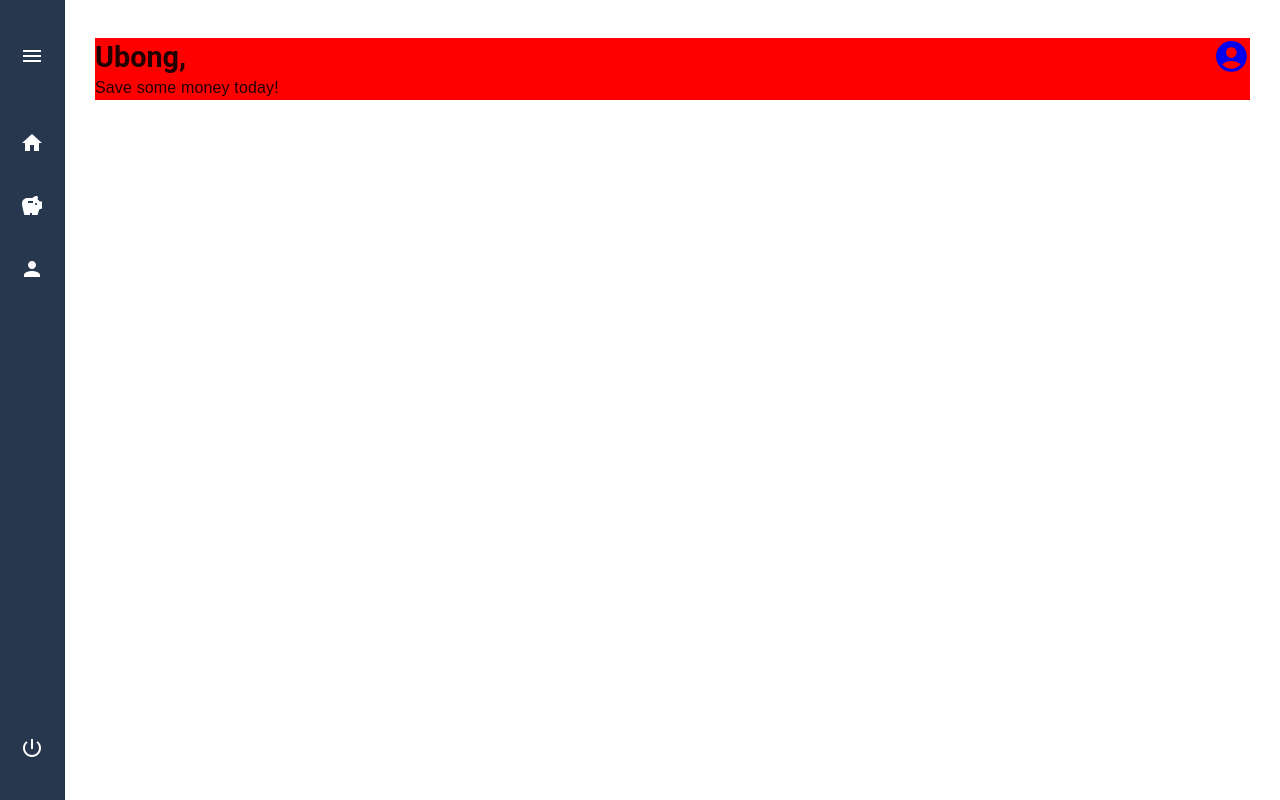
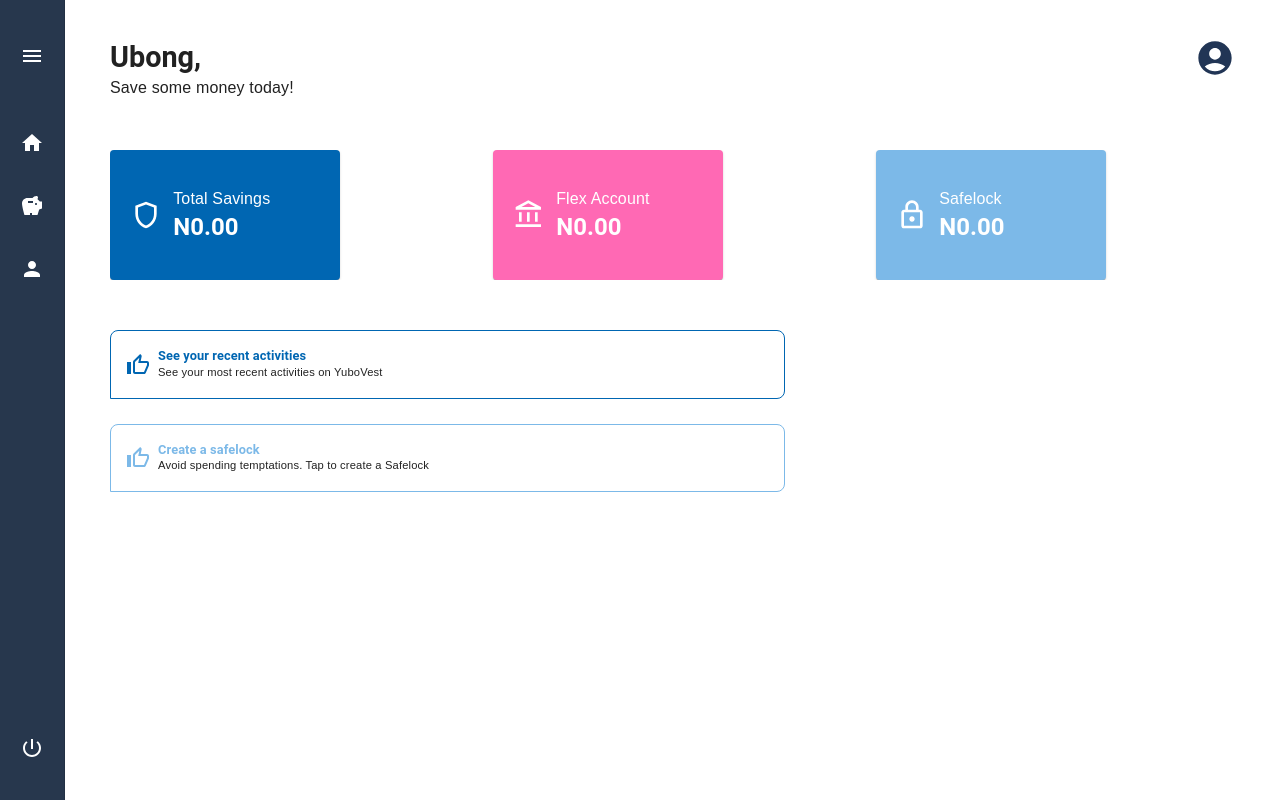
Before and after one commit to Ubongg/piggy-clone, a Next.js app: page / in a window 1280 px wide. Built offline with nearby package versions, Linux system fonts and the light colour scheme.

Commit message:
progress on home page

```diff
--- a/src/app/page.js
+++ b/src/app/page.js
@@ -1,16 +1,44 @@
-import { Box, Card, Container, Stack, Typography } from "@mui/material";
+"use client";
+
+import * as React from "react";
+import { Box, Card, Drawer, Typography } from "@mui/material";
 import AccountCircleIcon from "@mui/icons-material/AccountCircle";
 import ShieldOutlinedIcon from "@mui/icons-material/ShieldOutlined";
+import AccountBalanceOutlinedIcon from "@mui/icons-material/AccountBalanceOutlined";
+import LockOutlinedIcon from "@mui/icons-material/LockOutlined";
+import ThumbUpAltOutlinedIcon from "@mui/icons-material/ThumbUpAltOutlined";
 import Link from "next/link";
+import Activities from "@/components/activities/Activities";
+import { useTheme } from "@mui/material/styles";
 
 const Home = () => {
+  const theme = useTheme();
+
+  const [state, setState] = React.useState({
+    right: false,
+  });
+
+  const toggleDrawer = (anchor, open) => (event) => {
+    if (
+      event.type === "keydown" &&
+      (event.key === "Tab" || event.key === "Shift")
+    ) {
+      return;
+    }
+
+    setState({ ...state, [anchor]: open });
+  };
+
+  const list = (anchor) => (
+    <Activities toggleDrawer={toggleDrawer} anchor={anchor} />
+  );
+
   return (
     <Box
       sx={{
-        display: "flex",
         width: "100%",
-        background: "red",
-        m: "38px 30px",
+        m: "38px 45px",
+        overflowX: "auto",
       }}
     >
       <Box
@@ -26,11 +54,179 @@ const Home = () => {
           </Typography>
           <Typography variant="p">Save some money today!</Typography>
         </Box>
-        <Link href="/account">
+        <Link href="/account" style={{ color: "#213555" }}>
           <AccountCircleIcon
-            style={{ fontSize: "2.3rem", cursor: "pointer" }}
+            style={{ fontSize: "2.5rem", cursor: "pointer" }}
           />
         </Link>
+      </Box>
+      <Box
+        sx={{
+          overflowX: "auto",
+          my: "50px",
+          display: "flex",
+          gap: "1.5rem",
+        }}
+      >
+        <Link
+          href="/savings"
+          style={{ flexGrow: 1, flexShrink: 1, flexBasis: "0%" }}
+        >
+          <Card
+            sx={{
+              display: "flex",
+              width: "230px",
+              height: "130px",
+              pl: "20px",
+              alignItems: "center",
+              gap: "0.7rem",
+              background: "#0066b2",
+              color: "white",
+              cursor: "pointer",
+            }}
+          >
+            <ShieldOutlinedIcon style={{ fontSize: "2rem" }} />
+            <Box>
+              <Typography variant="p">Total Savings</Typography>
+              <Typography variant="h5" sx={{ fontWeight: 600 }}>
+                N0.00
+              </Typography>
+            </Box>
+          </Card>
+        </Link>
+        <Link
+          href="/flex"
+          style={{ flexGrow: 1, flexShrink: 1, flexBasis: "0%" }}
+        >
+          <Card
+            sx={{
+              display: "flex",
+              width: "230px",
+              height: "130px",
+              pl: "20px",
+              alignItems: "center",
+              gap: "0.7rem",
+              background: "#FF69B4",
+              color: "white",
+              cursor: "pointer",
+            }}
+          >
+            <AccountBalanceOutlinedIcon style={{ fontSize: "2rem" }} />
+            <Box>
+              <Typography variant="p">Flex Account</Typography>
+              <Typography variant="h5" sx={{ fontWeight: 600 }}>
+                N0.00
+              </Typography>
+            </Box>
+          </Card>
+        </Link>
+        <Link
+          href="/safelock"
+          style={{ flexGrow: 1, flexShrink: 1, flexBasis: "0%" }}
+        >
+          <Card
+            sx={{
+              display: "flex",
+              width: "230px",
+              height: "130px",
+              pl: "20px",
+              alignItems: "center",
+              gap: "0.7rem",
+              background: "#7CB9E8",
+              color: "white",
+              cursor: "pointer",
+            }}
+          >
+            <LockOutlinedIcon style={{ fontSize: "2rem" }} />
+            <Box>
+              <Typography variant="p">Safelock</Typography>
+              <Typography variant="h5" sx={{ fontWeight: 600 }}>
+                N0.00
+              </Typography>
+            </Box>
+          </Card>
+        </Link>
+      </Box>
+      <div>
+        {["right"].map((anchor) => (
+          <React.Fragment key={anchor}>
+            <Box
+              onClick={toggleDrawer(anchor, true)}
+              sx={{
+                cursor: "pointer",
+                display: "flex",
+                alignItems: "center",
+                border: "1px solid #0066b2",
+                gap: "0.5rem",
+                borderBottomRightRadius: "0.5rem",
+                borderTopLeftRadius: "0.5rem",
+                borderTopRightRadius: "0.5rem",
+                p: "15px",
+                mb: "25px",
+                width: "60%",
+                [theme.breakpoints.down("md")]: {
+                  width: "100%",
+                },
+              }}
+            >
+              <ThumbUpAltOutlinedIcon style={{ color: "#0066b2" }} />
+              <Box>
+                <Typography
+                  variant="h6"
+                  fontWeight={600}
+                  fontSize="0.8rem"
+                  mb={-1}
+                  color="#0066b2"
+                >
+                  See your recent activities
+                </Typography>
+                <Typography variant="p" fontSize="0.7rem">
+                  See your most recent activities on YuboVest
+                </Typography>
+              </Box>
+            </Box>
+            <Drawer
+              anchor={anchor}
+              open={state[anchor]}
+              onClose={toggleDrawer(anchor, false)}
+            >
+              {list(anchor)}
+            </Drawer>
+          </React.Fragment>
+        ))}
+      </div>
+      <Box
+        sx={{
+          cursor: "pointer",
+          display: "flex",
+          alignItems: "center",
+          border: "1px solid #7CB9E8",
+          gap: "0.5rem",
+          borderBottomRightRadius: "0.5rem",
+          borderTopLeftRadius: "0.5rem",
+          borderTopRightRadius: "0.5rem",
+          p: "15px",
+          width: "60%",
+          [theme.breakpoints.down("md")]: {
+            width: "100%",
+          },
+        }}
+      >
+        <ThumbUpAltOutlinedIcon style={{ color: "#7CB9E8" }} />
+        <Box>
+          <Typography
+            variant="h6"
+            fontWeight={600}
+            fontSize="0.8rem"
+            mb={-1}
+            color="#7CB9E8"
+          >
+            Create a safelock
+          </Typography>
+          <Typography variant="p" fontSize="0.7rem">
+            Avoid spending temptations. Tap to create a Safelock
+          </Typography>
+        </Box>
       </Box>
     </Box>
   );
--- /dev/null
+++ b/src/components/activities/Activities.jsx
@@ -0,0 +1,35 @@
+import {
+  Box,
+  List,
+  ListItem,
+  ListItemButton,
+  ListItemIcon,
+  ListItemText,
+} from "@mui/material";
+import InboxIcon from "@mui/icons-material/MoveToInbox";
+import MailIcon from "@mui/icons-material/Mail";
+
+const Activities = ({ toggleDrawer, anchor }) => {
+  return (
+    <Box
+      sx={{ width: 250 }}
+      role="presentation"
+      onClick={toggleDrawer(anchor, false)}
+      onKeyDown={toggleDrawer(anchor, false)}
+    >
+      <List>
+        {["Inbox", "Starred", "Send email", "Drafts"].map((text, index) => (
+          <ListItem key={text} disablePadding>
+            <ListItemButton>
+              <ListItemIcon>
+                {index % 2 === 0 ? <InboxIcon /> : <MailIcon />}
+              </ListItemIcon>
+              <ListItemText primary={text} />
+            </ListItemButton>
+          </ListItem>
+        ))}
+      </List>
+    </Box>
+  );
+};
+export default Activities;
```
Also changed, not shown: src/app/flex/page.jsx (+3 -102 lines).
